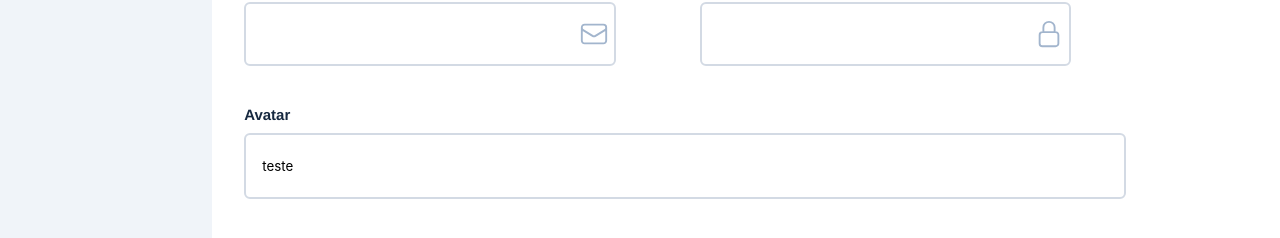
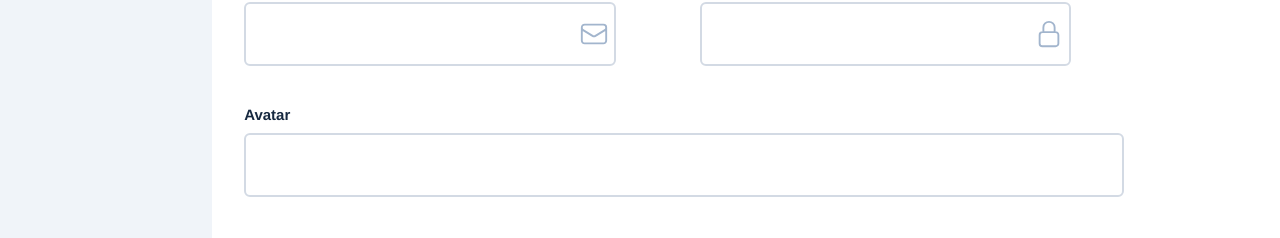
Before and after one commit to Ezeque/front-cadastro-usuarios, a Vue app: page / in a window 1280 px wide. Shown: the part 557-795 px from the top of the page. Built offline with nearby package versions, Linux system fonts and the light colour scheme.

Commit message:
Adicionado preview de imagem de usuário

```diff
--- a/src/components/UserInfoForm.vue
+++ b/src/components/UserInfoForm.vue
@@ -20,9 +20,9 @@
                 <LockClosedIcon style="width:30px; color:#a2b5cd" />
             </template>
         </FormInput>
-        <BlockInput label="Avatar" v-model="userData.avatar">
+        <FileInput label="Avatar" v-model="userData.avatar">
             <template #icon> </template>
-        </BlockInput>
+        </FileInput>
         <FormInput label="Location" v-model="userData.location" :table_field="userData.location">
             <template #icon>
                 <MapPinIcon style="width:30px; color:#a2b5cd" />
@@ -41,7 +41,8 @@
 import { toRefs } from 'vue'
 import FormInput from './widgets/FormInput.vue';
 import BlockInput from './widgets/BlockInput.vue';
-import DescriptionArea from './widgets/DescriptionArea.vue'
+import DescriptionArea from './widgets/DescriptionArea.vue';
+import FileInput from './widgets/FileInput.vue';
 import { UserCircleIcon, EnvelopeIcon, LockClosedIcon, MapPinIcon, PencilIcon } from '@heroicons/vue/24/outline';
 import { userDetails } from '@/services/UserServices';
 import { checkFilled } from '@/services/FormServices'
@@ -63,7 +64,8 @@ export default {
         EnvelopeIcon,
         LockClosedIcon,
         MapPinIcon,
-        PencilIcon
+        PencilIcon,
+        FileInput
     }
 }
 
--- a/src/components/widgets/AvatarArea.vue
+++ b/src/components/widgets/AvatarArea.vue
@@ -1,10 +1,24 @@
 <template>
-    <div class="avatar-circle">
+    <div class="avatar-circle" v-if="!userDetails.avatar">
         <UserCircleIcon style="width: 50px; color: #a2b5cd" />
+    </div>
+
+    <div class="avatar-circle" :style="userImage" v-else>
+
     </div>
 </template>
 <script setup>
+import { userDetails } from '@/services/UserServices';
 import { UserCircleIcon } from '@heroicons/vue/24/outline';
+import { computed } from 'vue';
+const userImage = computed(() => {
+    return {
+        backgroundImage: `url(${userDetails.previewImage})`,
+        backgroundSize: 'cover',
+        backgroundRepeat: 'no-repeat'
+    }
+
+})
 </script>
 <style>
 .avatar-circle {
--- /dev/null
+++ b/src/components/widgets/FileInput.vue
@@ -0,0 +1,79 @@
+<template>
+    <div class="container">
+        <slot name="icon"></slot>
+        <h4 class="label-text">{{ props.label }}</h4>
+        <label style="width:100%" :for="label">
+            <div class="input-field file-input"> {{ userDetails.avatar.name }} </div>
+        </label>
+        <input visibility="hidden" class="input-file" type="file" :id="props.label" @change="updateAvatar"
+            accept="image/*" />
+    </div>
+</template>
+<script setup>
+import { userDetails } from '@/services/UserServices';
+import { defineProps, ref } from 'vue';
+/* import { userDetails } from '@/services/UserServices.js' */
+const imagePreview = ref(null)
+const updateAvatar = (e) => {
+    userDetails.avatar = e.target.files[0]
+    imagePreview.value = URL.createObjectURL(e.target.files[0])
+    console.log(userDetails.avatar)
+    userDetails.previewImage = imagePreview.value
+}
+const props = defineProps({
+    label: String,
+})
+</script>
+<style scoped>
+
+.file-input{
+    display: flex;
+    justify-content: flex-start;
+    align-items: center;
+    font-weight: bold;
+    transition: 0.250s ease all;
+    cursor: pointer;
+}
+
+.file-input:hover{
+    background-color: #f0f4f9;
+}
+
+.label-text {
+    color: #172940;
+    margin: 0;
+    margin-bottom: 10px;
+}
+
+.container {
+    display: flex;
+    flex-direction: column;
+    align-items: flex-start;
+    width: 100%;
+}
+
+.input-field {
+    width: 100%;
+    height: 60px;
+}
+
+.input-field :focus {
+    outline: none;
+}
+
+.input-text {
+    font-family: Inter, -apple-system, BlinkMacSystemFont, "Segoe UI", Roboto, Helvetica, Arial, sans-serif, "Apple Color Emoji", "Segoe UI Emoji", "Segoe UI Symbol";
+    font-size: 15px;
+    color: #4f5464;
+    border-radius: 6px;
+}
+
+.input-file {
+    width: 0.1px;
+    height: 0.1px;
+    opacity: 0;
+    overflow: hidden;
+    position: absolute;
+    z-index: -1;
+}
+</style>
```
